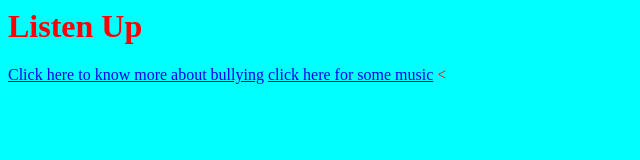
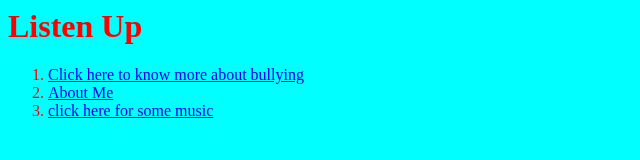
Before and after one commit to ajmers/diamondSpark, a plain HTML site: page index.html in a window 1280 px wide. Shown: the whole page, without its empty margins (0-640 px from the left). Drawn offline with Linux system fonts and the light colour scheme.

Commit message:
about me page

```diff
--- /dev/null
+++ b/About me.css
@@ -0,0 +1,13 @@
+Body {
+	background-color: purple;
+
+}
+ol{font-size: 20px;
+	background-color: yellow;
+}
+h1{
+	color: darkblue;
+}
+img{
+	float: right;
+}
--- a/index.html
+++ b/index.html
@@ -7,9 +7,19 @@
 
 <body>
 <H1>Listen Up</H1>
-<a href="Bullying.html">Click here to know more about bullying</a>
+<ol>
+
+<li>
+  <a href="Bullying.html">Click here to know more about bullying</a>
+</li>
+<li> <a href="About Me.html">About Me</a></li>
+<li>
 <a href="Music.html">click here for some music</a>
+</li>
+
+</ol>
+
+
 </body>
 
 </html>
-<
```
Also changed, not shown: About Me.html (added, +22 -0 lines), family.jpg (added).
